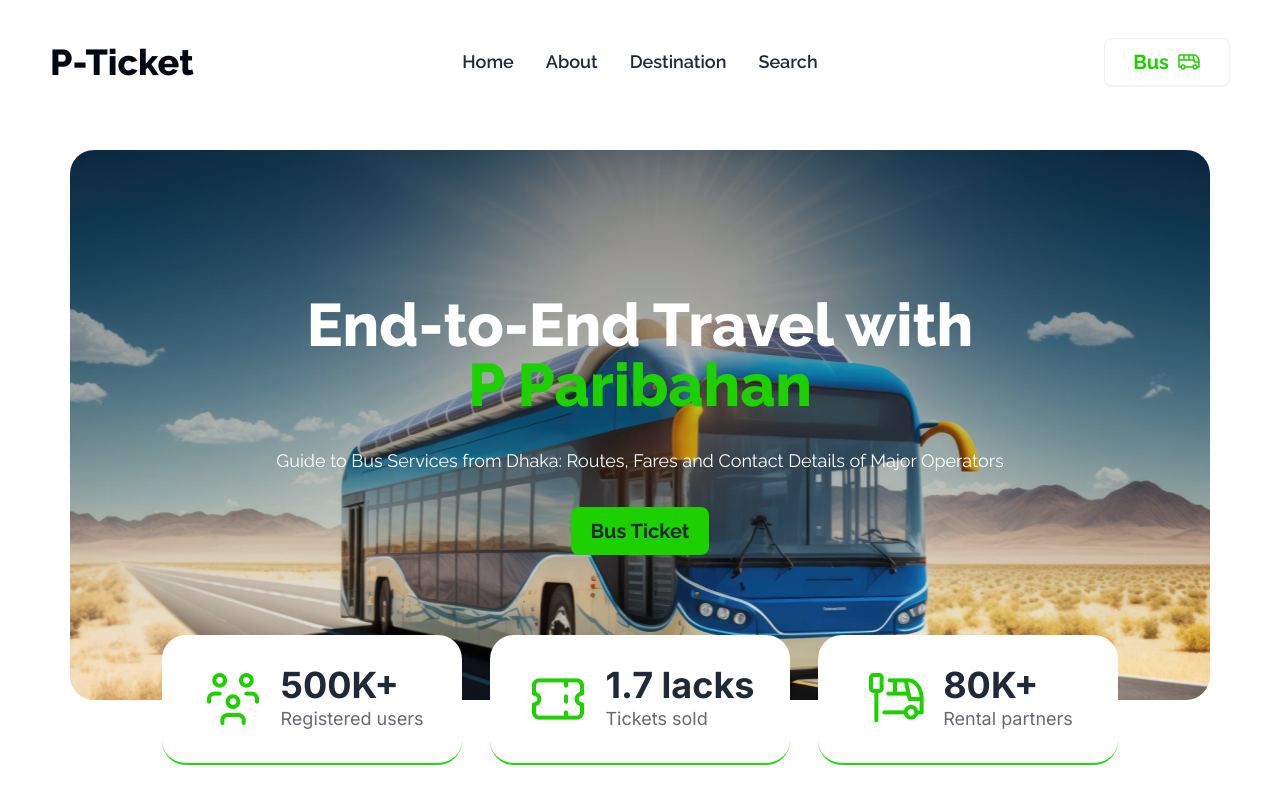
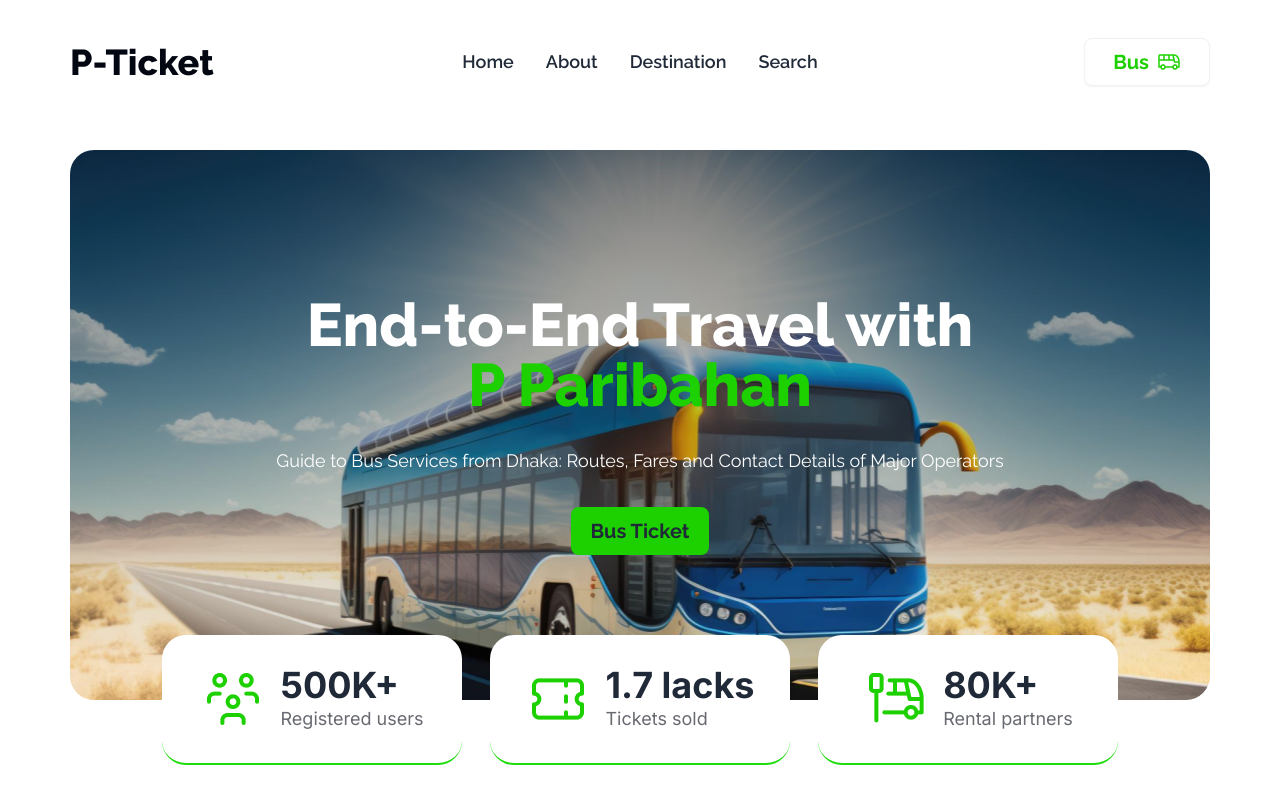
Before and after one commit to manik-kyau/smart-tickting-for-bus, a plain HTML site: page index.html in a window 1280 px wide. Shown: the top 800 px of the page. Drawn offline with nearby package versions, Linux system fonts and the light colour scheme.

Commit message:
saedrfgyu

```diff
--- a/index.html
+++ b/index.html
@@ -28,7 +28,7 @@
 <body class="font-raleway">
     <header class="max-w-[1180px] mx-auto">
         <nav class="px-5 lg:px-0 mt-6">
-            <div class="navbar bg-base-100 px-0">
+            <div class="navbar bg-base-100 px-5">
                 <div class="navbar-start">
                   <div class="dropdown">
                     <div  role="button" tabindex="0" class="lg:hidden">
```
